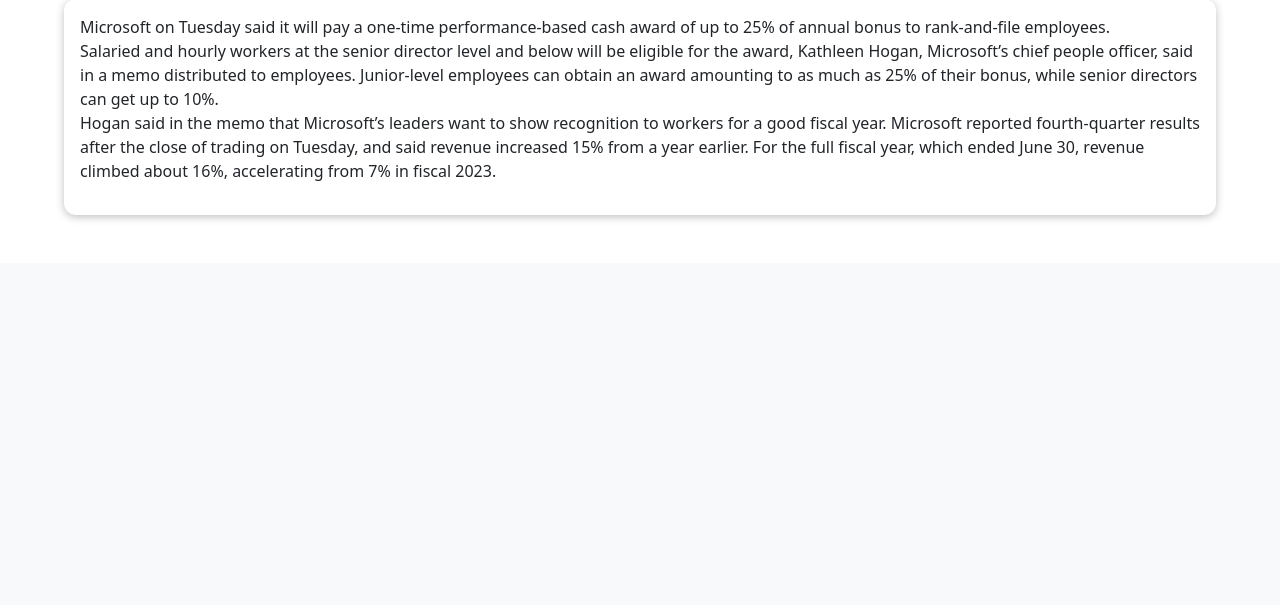
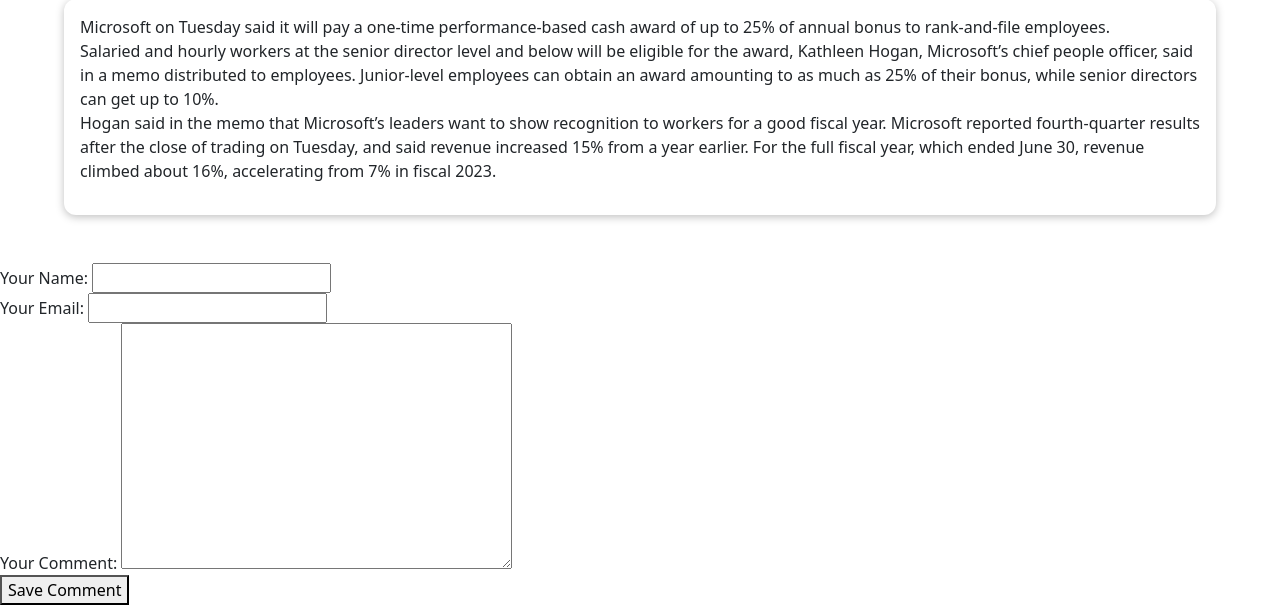
Before and after one commit to hadiostad/djangoBlog, a Django app: a page that uses blog/templates/blog/single-post.html in a window 1280 px wide. Shown: the part 585-1190 px from the top of the page. Before the commit the page ends 805 px from the top, so only its background shows below. Run offline with Django 5.2, Linux system fonts and the light colour scheme; data comes from the database, SQL or seed files in the repository; some libraries are stand-ins or nearby versions.

Commit message:
Adding a Comment Form

```diff
--- /dev/null
+++ b/blog/forms.py
@@ -0,0 +1,13 @@
+from django import forms
+from .models import Comment
+
+
+class CommentForm(forms.ModelForm):
+    class Meta:
+        model = Comment
+        exclude = ["post"]
+        labels = {
+          "user_name": "Your Name",
+          "user_email": "Your Email",
+          "text": "Your Comment"
+        }
--- a/blog/templates/blog/single-post.html
+++ b/blog/templates/blog/single-post.html
@@ -23,7 +23,8 @@
     <main> {{ post.content|linebreaks }} </main>
     <div>
         <form>
-
+            {{ comment_form }}
+            <button>Save Comment</button>
         </form>
     </div>
 {% endblock %}
--- a/blog/views.py
+++ b/blog/views.py
@@ -1,6 +1,7 @@
-from django.shortcuts import render, get_object_or_404
+from django.views.generic import ListView, DetailView
+
 from .models import Post
-from django.views.generic import ListView, DetailView
+from .forms import CommentForm
 
 
 class Main_Page_View(ListView):
@@ -29,4 +30,5 @@ class PostDetailView(DetailView):
     def get_context_data(self, **kwargs):
         context = super().get_context_data(**kwargs)
         context["post_tags"] = self.object.tags.all()
+        context["comment_form"] = CommentForm()
         return context
```
